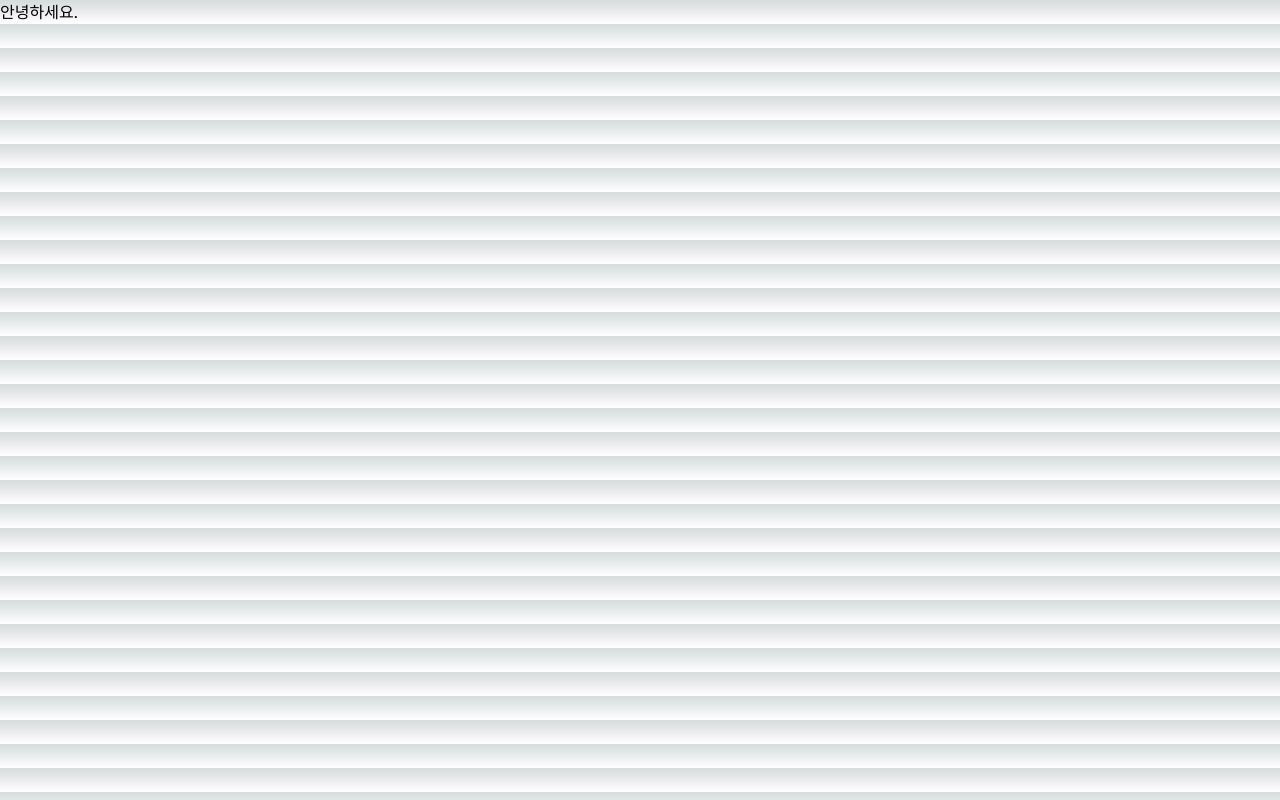
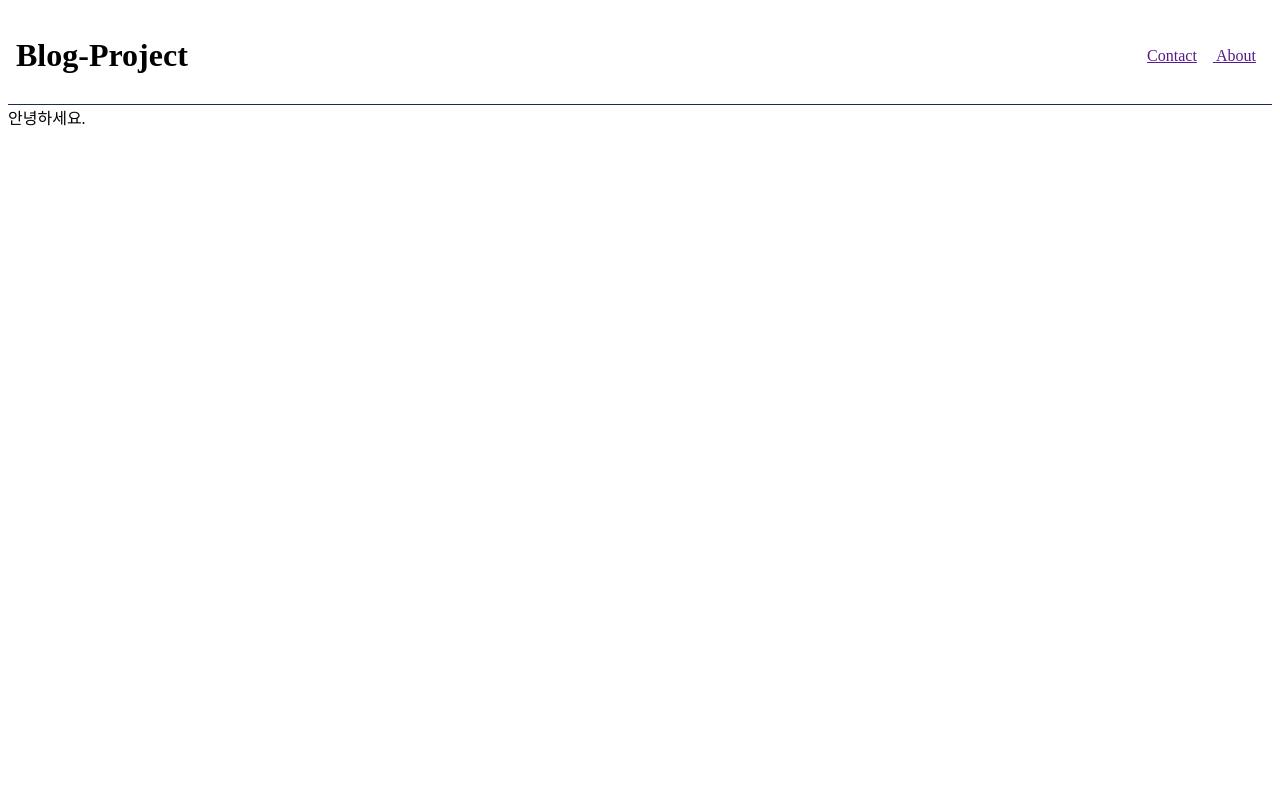
Before and after one commit to eunseonJeong/blog-project, a Next.js app: page / in a window 1280 px wide. Built offline with nearby package versions, Linux system fonts and the light colour scheme.

Commit message:
feat: 헤더 설정

```diff
--- /dev/null
+++ b/src/app/layout.module.css
@@ -0,0 +1,11 @@
+.header {
+  display: flex;
+  justify-content: space-between;
+  align-items: center;
+  padding: 8px;
+  border-bottom: 1px solid #132f52;
+}
+
+.nav a {
+  padding: 8px;
+}
--- a/src/app/layout.tsx
+++ b/src/app/layout.tsx
@@ -1,21 +1,30 @@
-import './globals.css'
-import { Inter } from 'next/font/google'
+import { Inter } from "next/font/google";
+import styles from "./layout.module.css";
 
-const inter = Inter({ subsets: ['latin'] })
+const inter = Inter({ subsets: ["latin"] });
 
 export const metadata = {
-  title: 'Create Next App',
-  description: 'Generated by create next app',
-}
+  title: "Create Next App",
+  description: "Generated by create next app",
+};
 
 export default function RootLayout({
   children,
 }: {
-  children: React.ReactNode
+  children: React.ReactNode;
 }) {
   return (
     <html lang="en">
-      <body className={inter.className}>{children}</body>
+      <body>
+        <header className={styles.header}>
+          <h1> Blog-Project</h1>
+          <nav className={styles.nav}>
+            <a href=""> Contact</a>
+            <a href=""> About</a>
+          </nav>
+        </header>
+        {children}
+      </body>
     </html>
-  )
+  );
 }
```
